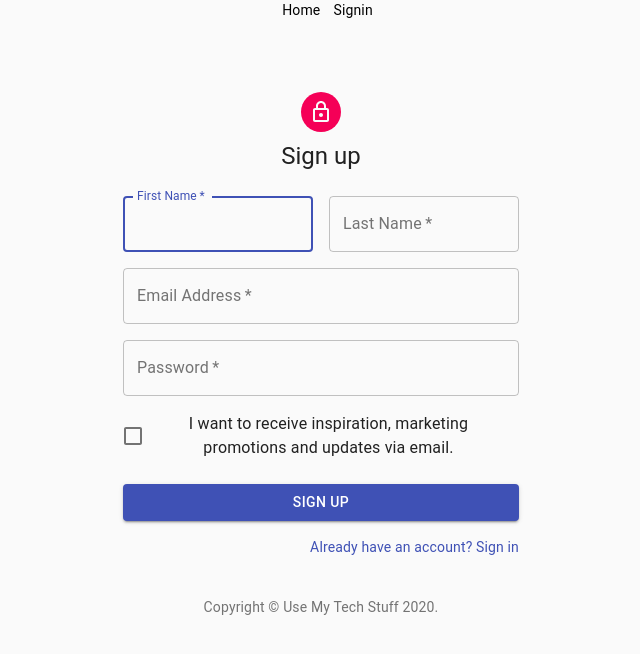
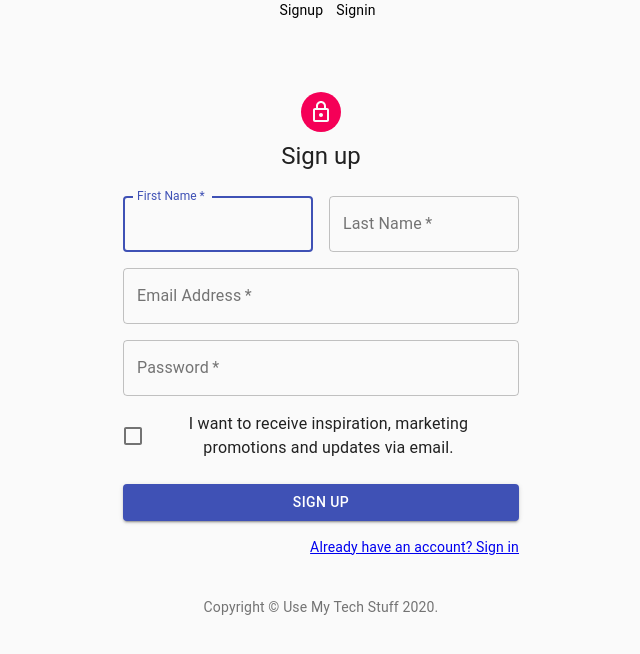
Before and after one commit to Use-MyTechStuff/front-end, a React (Create React App) app in the folder front-end/: page /src/Components/Signup in a window 1280 px wide. Shown: the top 654 px of the page, without its empty margins (319-959 px from the left). Built offline with nearby package versions, Linux system fonts and the light colour scheme.

Commit message:
all links working

```diff
--- a/front-end/src/App.js
+++ b/front-end/src/App.js
@@ -1,6 +1,7 @@
 import React from 'react';
-import { BrowserRouter as Router, Route, Link } from 'react-router-dom';
+import { BrowserRouter as Router, Route } from 'react-router-dom';
 import './App.css';
+import { Link as SignLink  } from 'react-router-dom';
 import Signup from "./Components/Signup";
 import Signin from "./Components/Signin"
 
@@ -10,8 +11,8 @@ export default function App() {
     <div className="App">
       <nav>
       <div className='nav-link'>
-      <Link to="/src/Components/Signup" style={{paddingLeft: 13, textDecoration: 'none', color: 'black'}}>Home</Link>
-      <Link to="/src/Components/Signin" style={{paddingLeft: 13, textDecoration: 'none', color:'black'}}>Signin</Link>
+      <SignLink to="/src/Components/Signup" style={{paddingLeft: 13, textDecoration: 'none', color: 'black'}}>Signup</SignLink>
+      <SignLink to="/src/Components/Signin" style={{paddingLeft: 13, textDecoration: 'none', color:'black'}}>Signin</SignLink>
       </div>
       </nav>
          <Route exact path="/src/Components/Signup" component={Signup} />
--- a/front-end/src/Components/Signin.js
+++ b/front-end/src/Components/Signin.js
@@ -6,6 +6,7 @@ import TextField from '@material-ui/core/TextField';
 import FormControlLabel from '@material-ui/core/FormControlLabel';
 import Checkbox from '@material-ui/core/Checkbox';
 import Link from '@material-ui/core/Link';
+import { Link as SignLink  } from 'react-router-dom';
 import Grid from '@material-ui/core/Grid';
 import Box from '@material-ui/core/Box';
 import LockOutlinedIcon from '@material-ui/icons/LockOutlined';
@@ -103,9 +104,9 @@ export default function SignIn() {
               </Link>
             </Grid>
             <Grid item>
-              <Link to="src/Components/Signup" variant="body2">
+              <SignLink to="/src/Components/Signup" variant="body2">
                 {"Don't have an account? Sign Up"}
-              </Link>
+              </SignLink>
             </Grid>
           </Grid>
         </form>
--- a/front-end/src/Components/Signup.js
+++ b/front-end/src/Components/Signup.js
@@ -6,6 +6,7 @@ import TextField from '@material-ui/core/TextField';
 import FormControlLabel from '@material-ui/core/FormControlLabel';
 import Checkbox from '@material-ui/core/Checkbox';
 import Link from '@material-ui/core/Link';
+import { Link as SignLink  } from 'react-router-dom';
 import Grid from '@material-ui/core/Grid';
 import Box from '@material-ui/core/Box';
 import LockOutlinedIcon from '@material-ui/icons/LockOutlined';
@@ -125,9 +126,9 @@ export default function SignUp() {
           </Button>
           <Grid container justify="flex-end">
             <Grid item>
-              <Link to="/src/Components/Signin">
+              <SignLink to="/src/Components/Signin">
                 Already have an account? Sign in
-              </Link>
+              </SignLink>
             </Grid>
           </Grid>
         </form>
```
